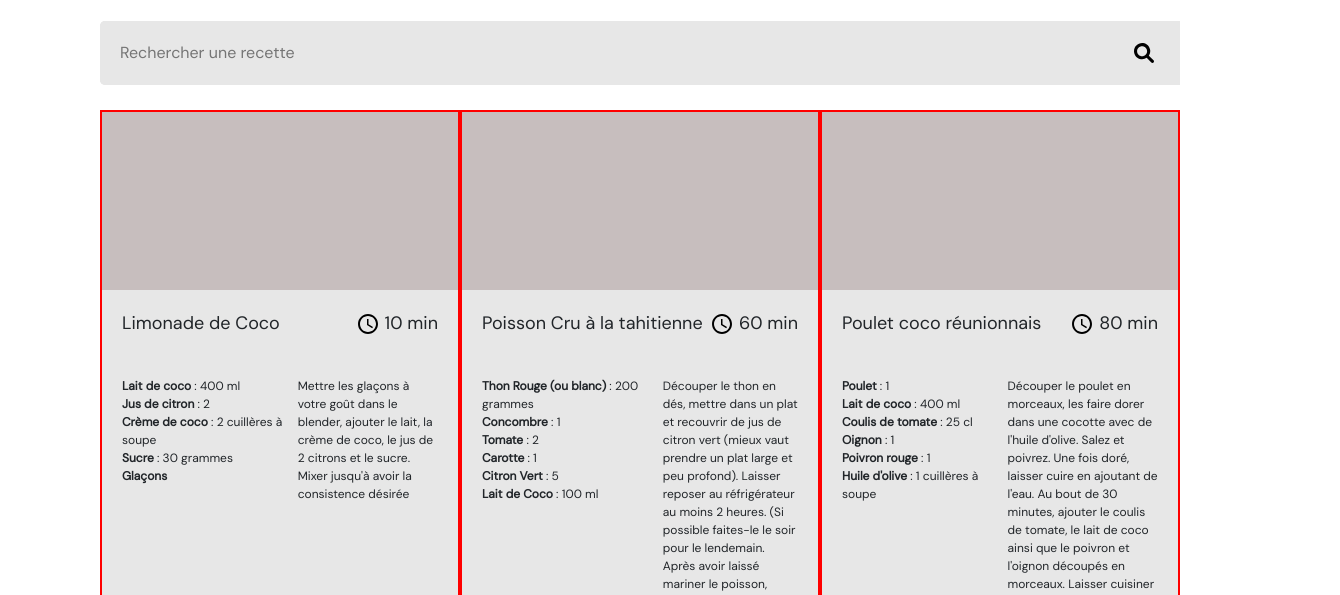
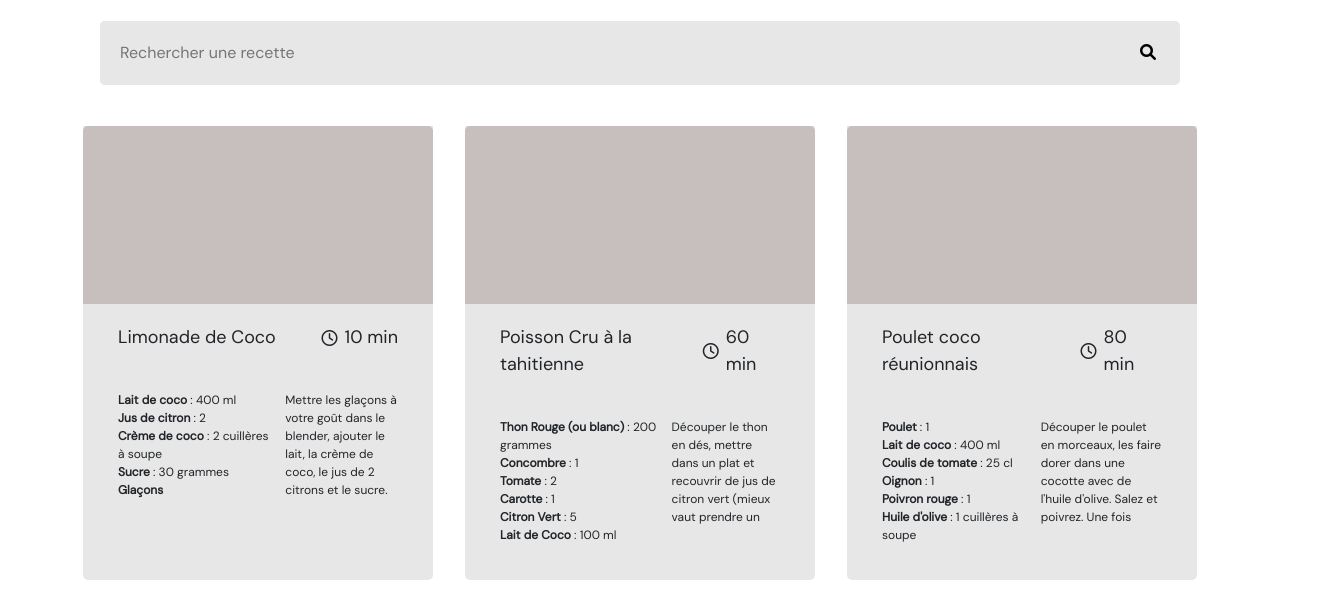
Before and after one commit to HugoDlhOC/HugoDelahaye_7_10022022, a website with bundled scripts: page index.html in a window 1280 px wide. Shown: the part 136-731 px from the top of the page, 1340 px wide, since content can reach past the window. Built offline with nearby package versions, Linux system fonts and the light colour scheme.

Commit message:
ajustements graphiques

```diff
--- a/index.html
+++ b/index.html
@@ -3,6 +3,7 @@
 <head>
     <link rel="stylesheet" href="https://stackpath.bootstrapcdn.com/bootstrap/4.4.1/css/bootstrap.min.css" integrity="sha384-Vkoo8x4CGsO3+Hhxv8T/Q5PaXtkKtu6ug5TOeNV6gBiFeWPGFN9MuhOf23Q9Ifjh" crossorigin=" anonymous">
     <link href="https://fonts.googleapis.com/css2?family=DM+Sans&display=swap" rel="stylesheet">
+    <link rel="stylesheet" href="https://cdnjs.cloudflare.com/ajax/libs/font-awesome/6.0.0/css/all.min.css" integrity="sha512-9usAa10IRO0HhonpyAIVpjrylPvoDwiPUiKdWk5t3PyolY1cOd4DSE0Ga+ri4AuTroPR5aQvXU9xC6qOPnzFeg==" crossorigin="anonymous" referrerpolicy="no-referrer" />
     <link rel="stylesheet" href="./style.css">
     <meta charset="UTF-8">
     <meta name="viewport" content="width=device-width, initial-scale=1.0">
@@ -18,13 +19,13 @@
             <form id="search-field" method="get">
                 <input placeholder="Rechercher une recette" type="text">
                 <button>
-                    <img id="search-icon" src="./ressources/images/magnifying-glass-solid.svg" alt="Rechercher">
+                    <i class="fa-solid fa-magnifying-glass"></i>
                 </button>
             </form>
         </section>
         <section class="section-recipes">
             <div class="container">
-                <div class="recipe-card row">
+                <div class="recipe-card row justify-content-center">
                 </div>
             </div>
         </section>
--- a/scripts/classes/Recipe.js
+++ b/scripts/classes/Recipe.js
@@ -31,15 +31,15 @@ export class Recipe{
         });
         //Ajout de l'HTML
         let recipeCard = document.querySelector(".recipe-card");
-        recipeCard.innerHTML += `<article class="col-lg-4 col-md-6 col-sm-12">
+        recipeCard.innerHTML += `<article class="col-lg-3 col-md-4 col-sm-8 m-3">
         <div class="place-image-recipe"></div>
         <div class="title-time-recipe">
             <p class="title-recipe">${this.name}</p>
-            <img src="./ressources/images/time.svg" alt="horloge">
+            <i class="fa-regular fa-clock"></i>
             <span class="time">${this.time} min</span>
         </div>
         <div class="ingredients-description-recipe">
-            <ul class="list-ingredients">
+            <ul class="list-ingredients mr-2">
                 ${ingredientsHtml}
             </ul>
             <p class="description-recipe">${this.description}</p>
--- a/style.css
+++ b/style.css
@@ -30,6 +30,7 @@ header #name-site{
     outline: none;
     border: none;
     width: 100%;
+    /*max-width: 1100px;*/
     background-color: #E7E7E7;
     padding: 20px;
     border-radius: 5px 0px 0px 5px;
@@ -38,15 +39,25 @@ header #name-site{
 #search-field button{
     outline: none;
     border: none;
+    margin-right: 18px;
     background-color: #E7E7E7;
+    border-radius: 0px 5px 5px 0px;
 }
 #search-icon{
    width: 60px;
    padding: 20px;
 }
 
+.container{
+    max-width: none;
+}
+
+.recipe-card{
+    margin-right: -175px;
+    margin-left:  -175px;
+}
+
 article{
-    border: 2px red solid;
     border-radius: 0px 0px 5px 5px;
     background-color: #E7E7E7;
     /*margin: 15px;*/
@@ -58,8 +69,10 @@ article{
 
 .place-image-recipe{
     height: 178px;
-    width: 100%;
     background-color: #C7BEBE;
+    margin-right: -15px;
+    margin-left: -15px;
+    border-radius: 5px 5px 0px 0px;
 }
 
 .title-time-recipe{
@@ -69,7 +82,7 @@ article{
     padding: 20px;
 }
 
-.title-time-recipe img{
+.title-time-recipe i{
     margin-left: auto;
     border-radius: 5px 5px 0px 0px;
 }
@@ -88,6 +101,7 @@ article{
     display: flex;
     justify-content: space-between;
     padding: 20px;
+    overflow: hidden;
 }
 
 .ingredients-description-recipe .list-ingredients, .description-recipe{
@@ -101,4 +115,15 @@ article{
 
 .ingredients-description-recipe .description-recipe{
     width: 50%;
+    max-height: 110px;
+    overflow: hidden;
+    text-overflow: ellipsis;
+    /*white-space: nowrap;*/
 }
+
+@media (max-width: 575px){
+    .recipe-card{
+        margin-right: -105px;
+        margin-left:  -105px;
+    }
+}
```
